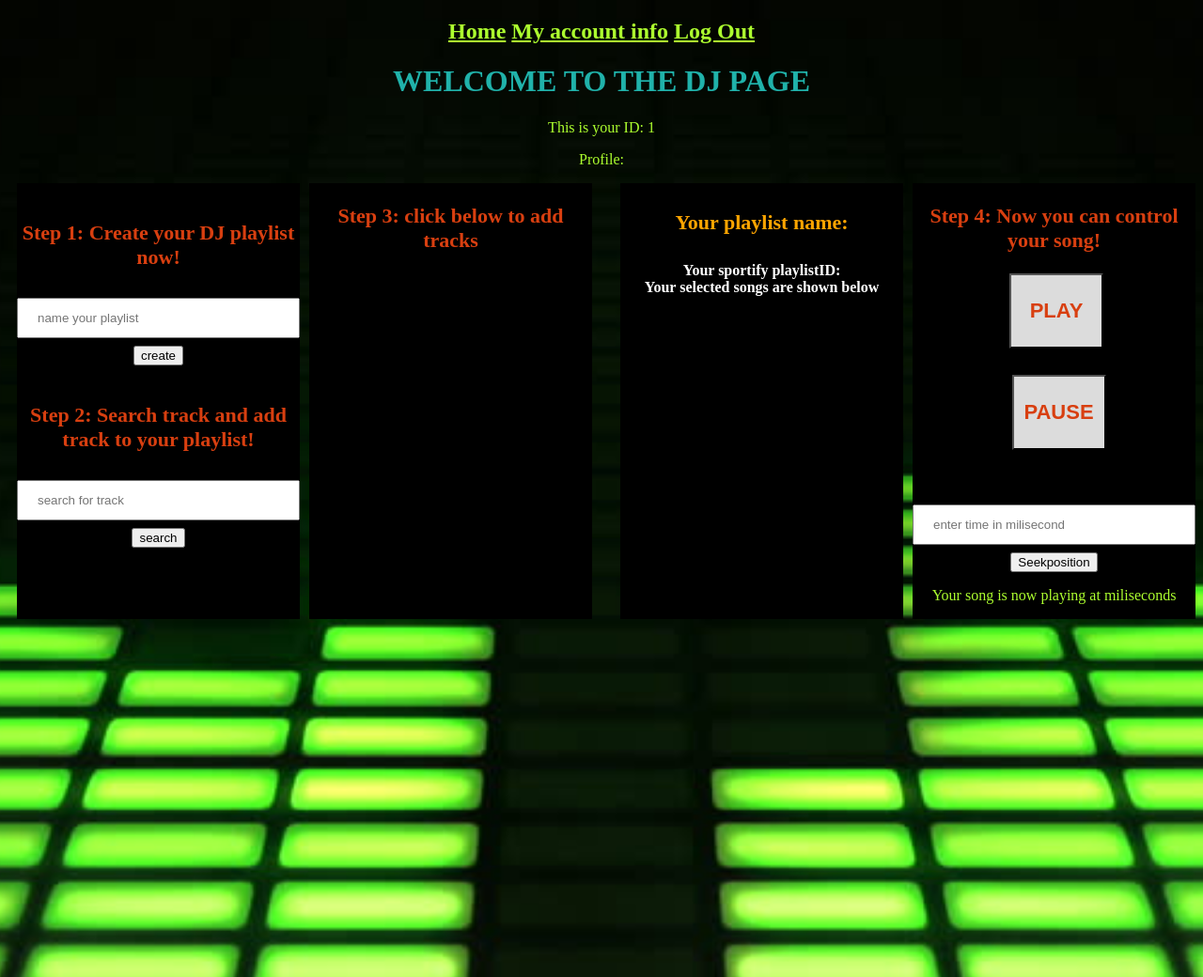
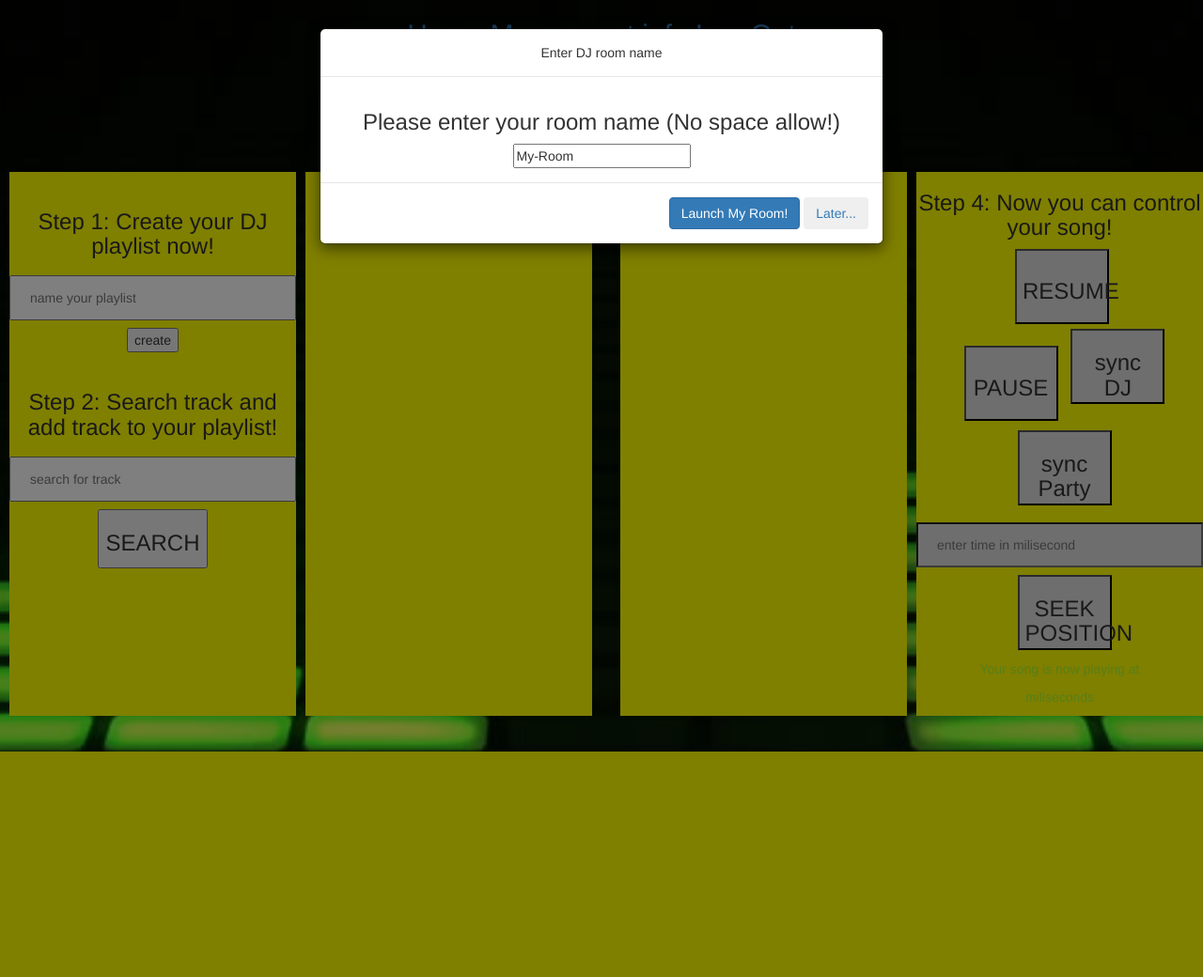
Before and after one commit to eva-lam/ampee3, a Node server app: page /account in a window 1280 px wide. Shown: the top 1040 px of the page at 94% size. After the commit the page ends 800 px from the top, so only its background shows below. Run offline with Node 20, Linux system fonts and the light colour scheme; the visitor is signed in with stand-in values (Sample User, id 1); some libraries are stand-ins or nearby versions.

Commit message:
eva merge kevin and eva code

```diff
--- a/app.js
+++ b/app.js
@@ -4,13 +4,19 @@
       session = require('express-session'),
       passport = require('passport'),
       axios = require('axios'),
-      SpotifyStrategy = require('passport-spotify').Strategy;
-      hb = require('express-handlebars');
+      SpotifyStrategy = require('passport-spotify').Strategy,
+      hb = require('express-handlebars'),
+      app = express(),
+      http = require('http').Server(app),
+      ioo = require('socket.io')(http);
+
+var USER_INFO ={}
 
 let URL = 'http://localhost:8080';
 //here we import dotenv, env must store in root directory
 //we don't assign it as variable since we don't need them anymore afterwards
 require('dotenv').config()
+// require('./server_socket.js');
 
 const redis = require('redis');
 //use redis to cache spotify username and accesstoken
@@ -21,6 +27,40 @@
 
 client.on('error', function(err){
     console.log(err);
+});
+
+var io = ioo.of('/djroom');
+io.on('connection', (socket)=>{
+
+   var current_room;
+
+	//dj room creation and register DJ
+	socket.on('new room', (room)=>{
+		socket.join(room,  () => {
+			let id_room_pair = Object.keys(socket.rooms); // [ <socket.id>, 'room 237' ]
+			USER_INFO[id_room_pair[0].substring(8,id_room_pair[0].length)] = [id_room_pair[1], 'd'];    //'d' is dj
+			for (x in USER_INFO){console.log(`dj info ${x} in room: ${USER_INFO[x]}`)}; // actual info
+
+			current_room = USER_INFO[socket.id.substring(8,socket.id.length)][0];
+
+		})
+		console.log(`A new DJ is creating a room and join ${current_room}`);
+
+		socket.emit('say', `hello, you joined ${current_room}`)
+	});
+
+	//client only join room
+	socket.on('new client', (room)=>{
+		socket.join(room,  () => {
+			let id_room_pair = Object.keys(socket.rooms); // [ <socket.id>, 'room 237' ]
+			USER_INFO[id_room_pair[0].substring(8,id_room_pair[0].length)] = [id_room_pair[1], 'c'];
+			for (x in USER_INFO){console.log(`client info ${x} in room: ${USER_INFO[x]}`)}; // actual info
+
+			current_room = USER_INFO[socket.id.substring(8,socket.id.length)][0];
+
+			console.log('here is '+ current_room)
+		})
+	})
 });
 
 // Passport session setup.
@@ -67,7 +107,7 @@
     });
   }));
 
-const app = express();
+
 // configure Express
 app.set('views', __dirname + '/views');
 
@@ -103,13 +143,16 @@
   res.render('login', { user: req.user });
 });
 
+app.get('/joinparty',function(req,res){
+  res.render('joinparty')
+});
 // GET /auth/spotify
 //   Use passport.authenticate() as route middleware to authenticate the
 //   request. The first step in spotify authentication will involve redirecting
 //   the user to spotify.com. After authorization, spotify will redirect the user
 //   back to this application at /auth/spotify/callback
 app.get('/auth/spotify',
-  passport.authenticate('spotify', {scope: ['user-read-email', 'user-read-private','streaming','playlist-modify-private','playlist-read-private','playlist-read-collaborative','user-modify-playback-state'], showDialog: true}));
+  passport.authenticate('spotify', {scope: ['user-read-email', 'user-read-private','streaming','playlist-modify-private','playlist-read-private','playlist-read-collaborative','user-modify-playback-state', 'user-read-currently-playing', 'user-read-playback-state'], showDialog: true}));
 
 // GET /auth/spotify/callback
 //   Use passport.authenticate() as route middleware to authenticate the
@@ -128,6 +171,56 @@
   req.logout();
   res.redirect('/');
 });
+
+//get DJ playback information
+let current_position;
+let current_track;
+
+app.get('/syncDJ', function(req, res){
+  	const user_id = req.user.id;
+  	client.get(user_id, (err,data) => {
+		axios({
+			method: "GET",
+			url: `https://api.spotify.com/v1/me/player`,
+			headers: {Authorization: "Bearer " + data},
+		})
+		.then(function(response){
+			current_position = response.data.progress_ms;
+			current_track = response.data.item.id;
+			console.log("current playback information grabbed!")
+      console.log(current_position);
+      res.json(null)
+		})
+		.catch((err) => console.log('error occurred', err))
+ 	 })
+})
+
+//sync with the same song as DJ
+app.get('/syncParty', function(req, res){
+	let user_id = req.user.id;
+	client.get(user_id, (err, data) => {
+		axios({
+			method: "PUT",
+			url: `https://api.spotify.com/v1/me/player/play`,
+			headers: {Authorization: "Bearer " + data},
+			data: {"uris": [`spotify:track:${current_track}`]}
+		}, console.log(data))
+		.then(function(response){
+			axios({
+				method: "PUT",
+				url: `https://api.spotify.com/v1/me/player/seek?position_ms=${current_position}`,
+				headers: {Authorization: "Bearer " + data},
+			})
+			.then(function(response){
+        console.log("synced with DJ!")
+        res.json(null)
+			})
+			.catch((err) => console.log('error occurred', err))
+		})
+		.catch((err) => console.log('error occurred', err))
+	})
+})
+
 
 //play button
 app.get('/play', function(req, res){
@@ -184,8 +277,29 @@
     })
 });
 
+//getplaylist button
+app.get('/getplaylist', function(req, res){
+  const user_id = req.user.id;
+  //get user_id from redis(below)
+  client.get(playlist_id,(err,data)=> {
+
+     client.get(user_id, (err, data) =>{
+
+      axios({
+        method: "GET",
+        url: `https://api.spotify.com/v1/users/${user_id}/playlists/${playlist_id}`,
+        headers: {Authorization: "Bearer "+ data}
+      }).then(function(response){
+          console.log('obtained playlist !')
+          res.json(null)
+      }).catch ((err) =>console.log('could not get playlist',err))
+    })
+  })
+});
+
 //seek to position button -Seeks to the given position in the user’s currently playing track.
 app.post('/seek', function(req, res){
+  console.log(req.body)
   const user_id = req.user.id;
   const time = req.body.seek_position; // always put name of user's input
   //get user_id from redis(below)
@@ -196,9 +310,9 @@
       headers: {Authorization: "Bearer "+ data}
 
     }).then(function(response){
-      console.log(`seek is working at position ${time}ms !`)
-      console.log(response)
-      res.render('account',{"position":time})
+        console.log(`seek is working at position ${time}ms !`)
+        console.log(response)
+        res.json({"position":time})
     }).catch((err) =>console.log('seek position error',err))
   })
 });
@@ -270,8 +384,7 @@
               if(err) {
                 return console.log(err);
               }
-
-              res.render('account',{"songlist":song_id,"name":data2,"listid":data1})
+              res.json({"songlist":song_id,"name":data2,"listid":data1})
             })
         })
     }).catch((err) =>console.log('search error occurs',err))
@@ -367,7 +480,7 @@
 
 
 
-app.listen(3000);
+http.listen(3000);
 
 // Simple route middleware to ensure user is authenticated.
 //   Use this route middleware on any resource that needs to be protected.  If
--- a/package.json
+++ b/package.json
@@ -16,11 +16,13 @@
     "express": "^4.16.2",
     "express-handlebars": "^3.0.0",
     "express-session": "^1.15.6",
+    "http": "0.0.0",
     "passport": "^0.4.0",
     "passport-spotify": "^0.3.1",
     "pg": "^6.3.0",
     "pg-hstore": "^2.3.2",
     "redis": "^2.8.0",
-    "sequelize": "^4.14.0"
+    "sequelize": "^4.14.0",
+    "socket.io": "^2.0.3"
   }
 }
--- a/public/script.js
+++ b/public/script.js
@@ -25,18 +25,62 @@
 		});
 })
 
+$("#syncDJ").click(function(){
+	$.ajax({
+        type: 'GET',
+		url: '/syncDJ',
+		data: {}
+		}).done(function( data ) {
+			if (data != null) {
+			$("#error").html( "You might need to be a premium member to access this feature" );
+			}
+		});
+})
+
+$("#syncParty").click(function(){
+	$.ajax({
+        type: 'GET',
+        url: '/syncParty',
+		}).done(function( data ) {
+			if (data != null) {
+			$("#error").html( "You might need to be a premium member to access this feature" );
+			}
+		});
+})
+
+$("#search_btn").click(function(){
+	let keyword = $(".initial_search").val();
+	$.ajax({
+        type: 'POST',
+		url: '/searchtrack',
+		data: { search_track : keyword}
+
+		}).done(function( data ){
+			if (data != null){
+				let x= data.songlist;
+				for(var i=0; i<x.length; i++){
+					$(".result").append('<div>'+x[i].name +'<div><button class="song" value="'+ x[i].uri+ '">add</button></div>'+'<div>');
+				}
+			}else{
+				$(".result").html( "You might need to be a premium member to access this feature" );
+			}
+		});
+})
+
 $('.result').on('click','.song',(event) => {
 // $('.song').click(function(event){
     // const username = $(e.target)[0].innerText;
 	// console.log(username);
 	// this = <button ...>
 	// this.value
+	//below is same as above - jQuery ajax
     $.post("/addtrack", {"uris":event.currentTarget.value},data => {
 
 		$.get('/listtrack',data =>{
 
 		}).done(function(data){
 			if(data !=null){
+				//jquery clear html
 			$('#list_ofSongs').html('');
 				$.each(data.listed_song,function(){
 					$('#list_ofSongs').append("<h6>"+this+"<h6>");
@@ -45,6 +89,35 @@
 		})
 	});
 });
+
+$("#seekposition_btn").click(function(){
+	let seek_time = $(".seeking").val();
+
+	$.ajax({
+        type: 'POST',
+		url: '/seek',
+		data : {seek_position: seek_time}
+
+		}).done(function( data ) {
+			if (data != null) {
+			$("#search_result").html( data.position );
+
+			}else{
+			$("#search_result").html( "You might need to be a premium member to access this feature" );
+			}
+	});
+})
+
+$("#getplaylist").click(function(){
+	$.ajax({
+        type: 'GET',
+        url: '/getplaylist',
+		}).done(function(data) {
+			if (data != null) {
+			$("#error").html( "You might need to be a premium member to access this feature" );
+			}
+		});
+})
 
 // $("#searching").click(function(){
 // 	$.ajax({
--- a/public/styles.css
+++ b/public/styles.css
@@ -30,7 +30,7 @@
     text-align: center;
 }
 h4{
-    color:orange;
+    color:navy;
     font-size:22px;
     text-align: center;
 }
@@ -41,7 +41,7 @@
 }
 
 h6{
-    color:gold;
+    color:navy;
     font-size:16px;
     text-align: center;
 }
@@ -68,7 +68,7 @@
 #control {
     width: 30%;
     margin-left: 10px;
-    background-color: black;
+    background-color: yellow;
 }
 
 #create {
@@ -77,13 +77,13 @@
 }
 
 .searching{
-    background:black;
+    background:yellow;
 }
 
 #playlist {
     width: 30%;
     margin-left:30px;
-    background-color:black;
+    background-color:yellow;
 }
 
 input[type=text] {
@@ -104,7 +104,10 @@
     background:ghostwhite;
 
 }
-
+.songlist{
+    text-align:center;
+    align-content: center;
+}
 #playbutton{
     background-color:gainsboro;
     height:80px;
@@ -122,3 +125,42 @@
     margin-bottom:10px;
     text-align: center;
 }
+
+#syncParty{
+    background-color:gainsboro;
+    height:80px;
+    width:100px;
+    margin-left: 10px;
+    margin-bottom:10px;
+    text-align: center;
+}
+
+#syncDJ{
+    background-color:gainsboro;
+    height:80px;
+    width:100px;
+    margin-left: 10px;
+    margin-bottom:10px;
+    text-align: center;
+}
+
+#seekposition_btn{
+    background-color:gainsboro;
+    height:80px;
+    width:100px;
+    margin-left: 10px;
+    margin-bottom:10px;
+    text-align: center;
+}
+
+.seeking{
+    background-color:gainsboro;
+}
+
+#socket{
+    background-color:gainsboro;
+}
+
+#search_result{
+    font-size: 12px;
+}
--- a/views/account.handlebars
+++ b/views/account.handlebars
@@ -1,3 +1,25 @@
+<link rel="stylesheet" href="https://maxcdn.bootstrapcdn.com/bootstrap/3.3.6/css/bootstrap.min.css" integrity="sha384-1q8mTJOASx8j1Au+a5WDVnPi2lkFfwwEAa8hDDdjZlpLegxhjVME1fgjWPGmkzs7" crossorigin="anonymous">
+<div class="modal fade" id="DJ_in">
+	<div class="modal-dialog" role="document">
+		<div class="modal-content">
+		<div class="modal-header">
+			<h5 class="modal-title">Enter DJ room name</h5>
+			<button type="button" class="close" data-dismiss="modal" aria-label="Close">
+
+			</button>
+		</div>
+		<div class="modal-body">
+			<h3>Please enter your room name (No space allow!)</h3>
+			<input id="room_text" value="My-Room"></input><span id="warn"></span>
+		</div>
+		<div class="modal-footer">
+			<button type="button" id="room_name" class="btn btn-primary">Launch My Room!</button>
+			<a href='/'><button type="button" class="btn btn-secondary">Later...</button></a>
+		</div>
+		</div>
+	</div>
+</div>
+
 <h2>
     <div><a href="/">Home</a>
 	<a href="/account">My account info</a>
@@ -22,10 +44,11 @@
 
         <br>
         <h3>Step 2: Search track and add track to your playlist!</h3>
-        <form action="searchtrack" class="searching" method="post">
-            <input type="text" name="search_track" placeholder="search for track" />
-            <input type="submit" name="search" value="search">
-        </form>
+        {{!-- <form action="searchtrack" class="searching" method="post"> --}}
+         <input class ="initial_search" type="text" name="search_track" placeholder="search for track" />
+         <button id='search_btn' ><h3>SEARCH</h3></button>
+        {{!-- <input type="submit" name="search" value="search"> --}}
+        {{!-- </form> --}}
 
 
     </div>
@@ -34,55 +57,90 @@
     <div id="control">
             <h3>Step 3: click below to add tracks</h3>
 
-        {{#each songlist}}
+            <div class ="result">
+                 {{#each songlist}}
 
-        {{!-- <form action="addtrack" method="post">
+        {{!--anotherway to use form  <form action="addtrack" method="post">
             <input type="text" name="song_name" placeholder="search for track" />
             <input type="submit" name="search" value="search">
         </form> --}}
-                   <div class ="result">
-                       <span>
+                       {{!-- <span>
                             {{name}} {{uri}}
                             <br>{{song_id}}
-                        </span>
-                        <button class="song" value="{{uri}}">add</button>
-                    </div>
-        {{/each}}
+                        </span> --}}
+                        {{!-- <button class="song" value="{{uri}}">add</button> --}}
+                {{/each}}
 
-    </div>
+            </div>
 
-    <div id ="playlist">
+     </div>
+
+        <div id ="playlist">
 
         <h4>Your playlist name:{{name}}</h4>
         <h5>Your sportify playlistID:{{listid}}
         <br>Your selected songs are shown below</h5>
         <h5 id="list_ofSongs"></h5>
 
-    </div>
+        </div>
 
     <div id='control'>
+
         <h3>Step 4: Now you can control your song!</h3>
+        <h5 id=error></h5>
 
-        <button id=playbutton><h3>PLAY</h3></button> <br>
-        <h5 id=error></h5>
+        <button id=playbutton><h3>RESUME</h3></button> <br>
         <button id=pausebutton><h3>PAUSE</h3></button>
-        <h3></h3>
-        <br>
+        <button id=syncDJ><h3>sync DJ</h3></button> <br>
+        <button id=syncParty><h3>sync Party</h3></button> <br>
 
-            <form action="seek" method="post">
-                <input type="text" name="seek_position" placeholder="enter time in milisecond" />
-                <input type="submit" name="playtime" value="Seekposition">
-            </form>
-            <p>Your song is now playing at {{position}} miliseconds</p>
+
+
+            <div id= "socket"> </div>
+            {{!-- <form action="seek" method="post"> --}}
+            <input class ="seeking" type="text" name="seek_position" placeholder="enter time in milisecond" />
+            {{!-- </form> --}}
+            <button id='seekposition_btn' ><h3>SEEK POSITION</h3></button>
+            <p>Your song is now playing at </p> <p id= "search_result"> {{position}} </p> <p>miliseconds</p>
+
     </div>
 
 </div>
 
+<script src="https://code.jquery.com/jquery-3.2.1.min.js" integrity="sha256-hwg4gsxgFZhOsEEamdOYGBf13FyQuiTwlAQgxVSNgt4=" crossorigin="anonymous"></script>
+{{!-- <script src="http://ajax.googleapis.com/ajax/libs/jqueryui/1.10.3/jquery-ui.min.js"></script> --}}
+<script src="https://code.jquery.com/ui/1.12.1/jquery-ui.js" integrity="sha256-T0Vest3yCU7pafRw9r+settMBX6JkKN06dqBnpQ8d30=" crossorigin="anonymous"></script>
+<script src="https://maxcdn.bootstrapcdn.com/bootstrap/3.3.7/js/bootstrap.min.js"></script>
+<script src="https://cdnjs.cloudflare.com/ajax/libs/socket.io/2.0.3/socket.io.slim.js"></script>
 
-<script src="https://code.jquery.com/jquery-3.2.1.min.js"integrity="sha256-hwg4gsxgFZhOsEEamdOYGBf13FyQuiTwlAQgxVSNgt4="crossorigin="anonymous"></script>
-{{!-- <script>
+<script>
+    //define socket io at the begining
+    var socket;
 
-    $('.result').on('click','.song',()=>{
-        $('#list_ofSongs').append("<h5>{{name}}</h5>")})
+    $(document).ready(() => {
+      $('#DJ_in').modal({
+        backdrop: 'static',
+        keyboard: false,
+        show: true
+      })
 
-</script> --}}
+      var room_title; //setup room name
+      $('#room_name').on('click', () => {
+        if ($('#room_text').val() != '') {
+          room_title = $('#room_text').val();
+          console.log(room_title)
+          $('#DJ_in').modal('hide');
+
+          //start the socket after confirmed
+          socket = io('/djroom');
+          socket.emit('new room', room_title);
+
+        } else {
+          $('#warn').css('color', 'red').text('Please enter a room name')
+
+        }
+      })
+    })
+  </script>
+
+{{!-- <script src="./sf_dj_socket.js"></script> --}}
--- a/views/layouts/main.handlebars
+++ b/views/layouts/main.handlebars
@@ -8,10 +8,6 @@
 		<div>
             {{{body}}}
         </div>
-        <script
-  		src="https://code.jquery.com/jquery-3.2.1.min.js"
-  		integrity="sha256-hwg4gsxgFZhOsEEamdOYGBf13FyQuiTwlAQgxVSNgt4="
-  		crossorigin="anonymous"></script>
 
         <script src="script.js"></script>
 
```
Also changed, not shown: views/joinparty.handlebars (added, +46 -0 lines), 1 other file.
